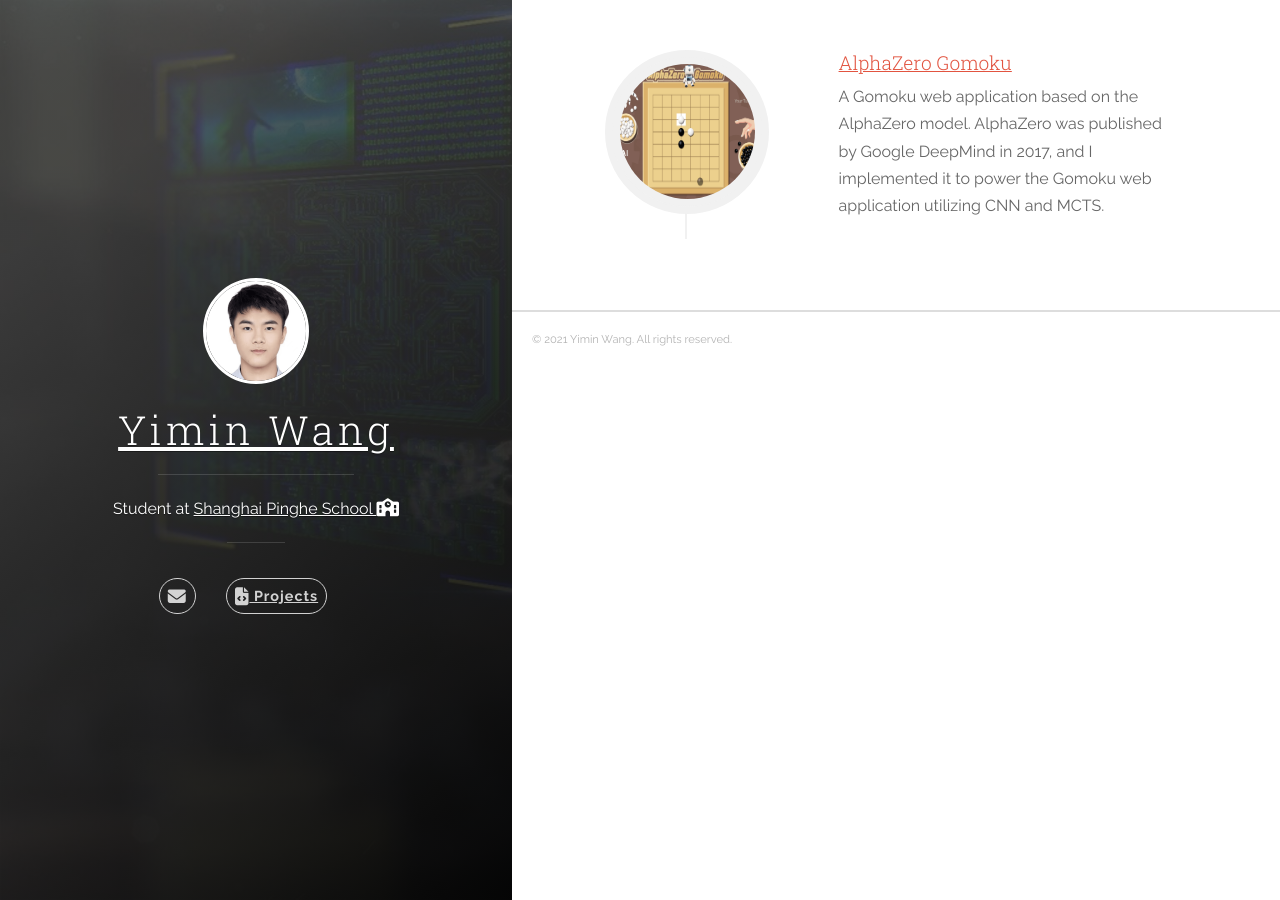
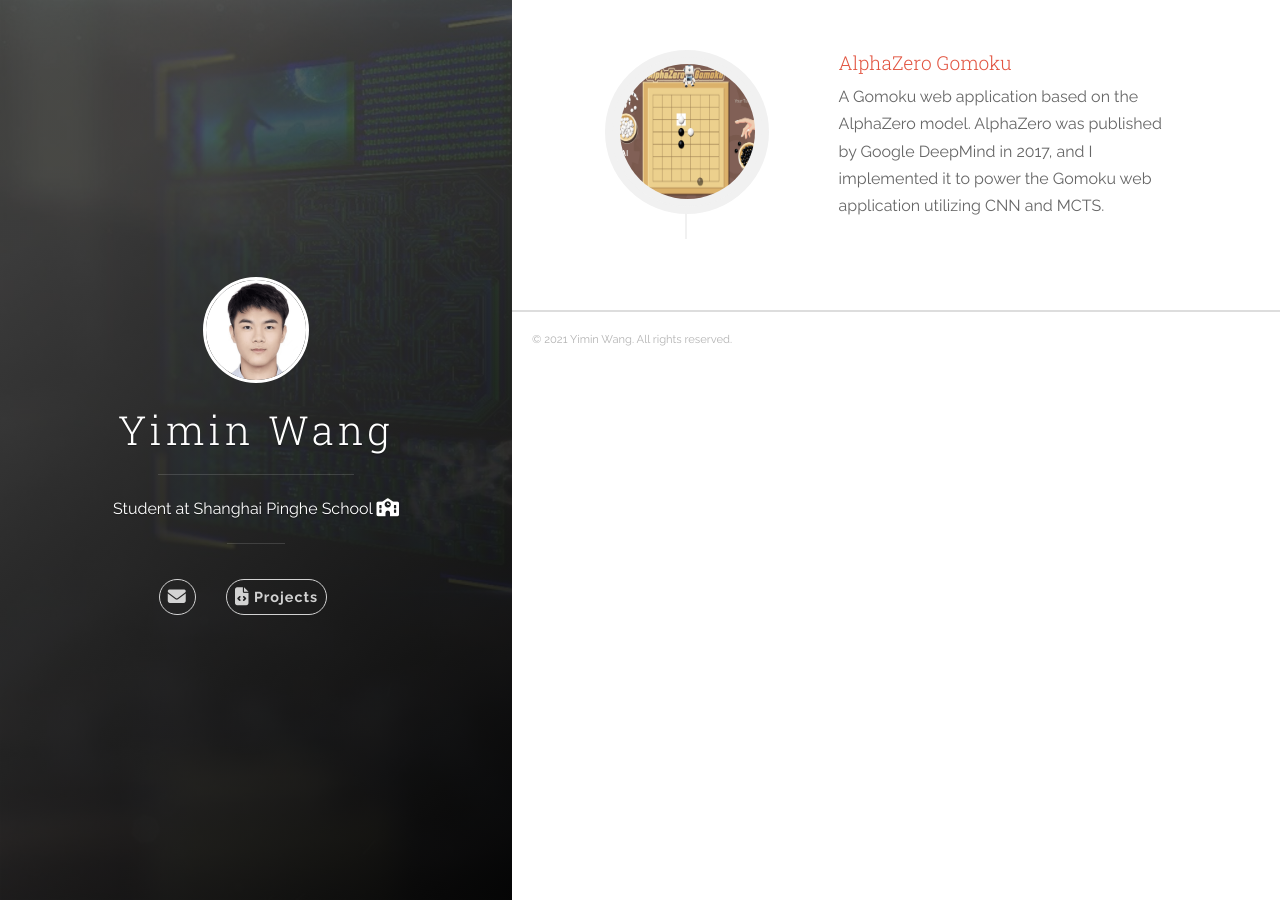
Before and after one commit to wymAlexander/wymAlexander.github.io, a Jekyll site: the page built from index.html, in a window 1280 px wide. Built offline with Jekyll 4.4.1, drawn with Linux system fonts in a browser that asks for light colours; nearby versions of some CDN libraries.

Commit message:
Edited CSS Anchor

```diff
--- a/_includes/header.html
+++ b/_includes/header.html
@@ -13,7 +13,8 @@
           <h1 class="panel-cover__title panel-title">{{ site.title }}</h1>
         </a>
         <hr class="panel-cover__divider">
-        <p class="panel-cover__description">Student at <a href="https://en.shphschool.com/">Shanghai Pinghe School </a> <i class="fas fa-school"></i></p>
+        <!--<p class="panel-cover__description">-->
+        <p>Student at <a href="https://en.shphschool.com/">Shanghai Pinghe School </a> <i class="fas fa-school"></i></p>
         <hr class="panel-cover__divider panel-cover__divider--secondary">
 
         <div class="navigation-wrapper">
--- a/_sass/uno.scss
+++ b/_sass/uno.scss
@@ -65,7 +65,7 @@ body {
 	background: #fae3df; }
 
 a {
-	/* text-decoration: none; */
+	text-decoration: none;
 	color: #e25440; }
 	a:hover {
 		color: #b9301c;
```
